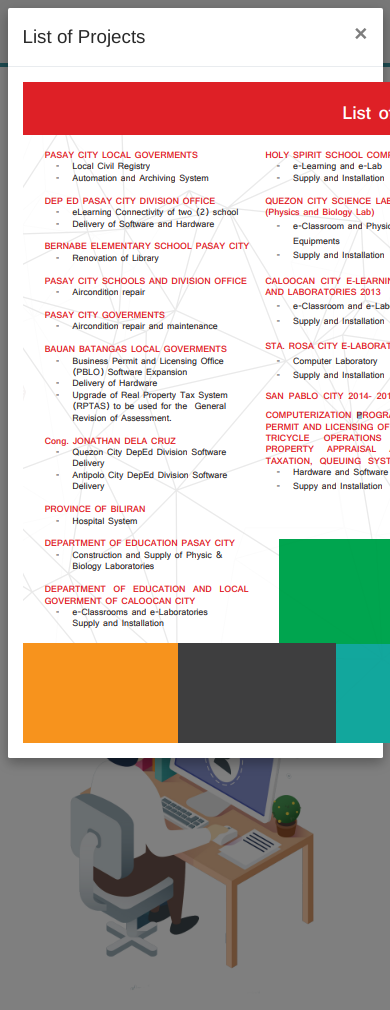
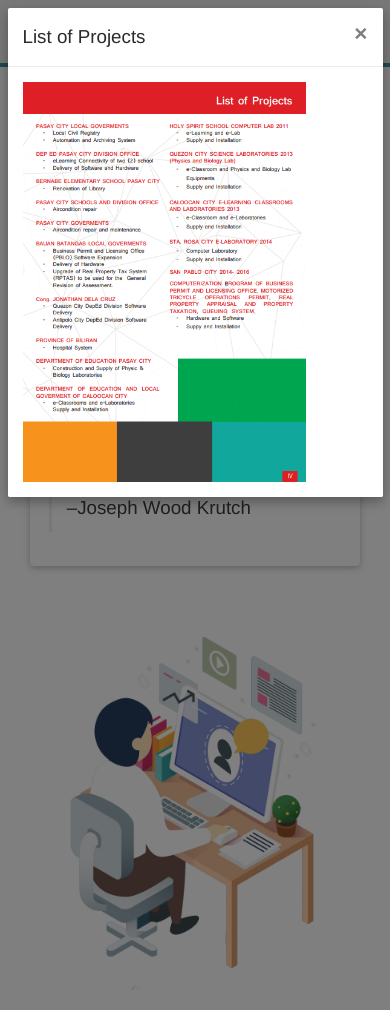
Before and after one commit to hijax231/pyloncompanywebsite, a CodeIgniter app: page /database/ in a window 390 px wide, after a click on "LIST OF PROJECTS". Shown: the top 1010 px of the page. Run offline with CodeIgniter, Linux system fonts and the light colour scheme.

Commit message:
modal image fix

```diff
--- a/application/views/main/index.php
+++ b/application/views/main/index.php
@@ -99,7 +99,7 @@
 </div>
 
 <div id="services"  class="pm" style="color: #777;background-color:white;text-align:center;text-align: justify;">
-
+<div class="container">
 	<div class="row">
 		<div  class="fadeIn col-lg-4 col-sm-12">
 			<div class="card">
@@ -179,7 +179,7 @@
 			</div>
 		</div>
 	</div>
-
+	</div>
 </div>
 
 
@@ -309,8 +309,15 @@
 				</button>
 			</div>
 			<div class="modal-body">
-				<img ckass="responsive" src="<?php echo base_url().'/assets/img/list.PNG'?>" alt="" srcset="">
-			</div>
+			<!-- <img class="responsive"src="<?php echo base_url().'/assets/img/10yrs.PNG'?>" alt="" srcset=""> -->
+
+
+			<img class="resizeimg"  src="<?php echo base_url().'/assets/img/list.PNG'?>" alt="" srcset="">
+
+
+
+
+					</div>
 			<!-- <div class="modal-footer">
         <button type="button" class="btn btn-secondary" data-dismiss="modal">Close</button>
         <button type="button" class="btn btn-primary">Save changes</button>
--- a/assets/css/style.css
+++ b/assets/css/style.css
@@ -14,7 +14,7 @@
   /* Style the navbar links */
   #navbar a {
     float: left;
-    color: black;
+    color: rgb(54, 54, 54);
     text-align: center;
     padding: 12px;
     text-decoration: none;
@@ -113,7 +113,9 @@
 
   /* Add responsiveness - on screens less than 580px wide, display the navbar vertically instead of horizontally */
   @media screen and (max-width: 580px) {
-
+  .resizeimg{
+    height: 400px;
+  }
 
     #navbar {
       padding: 20px 5px !important; /* Use !important to make sure that JavaScript doesn't override the padding on small screens */
```
